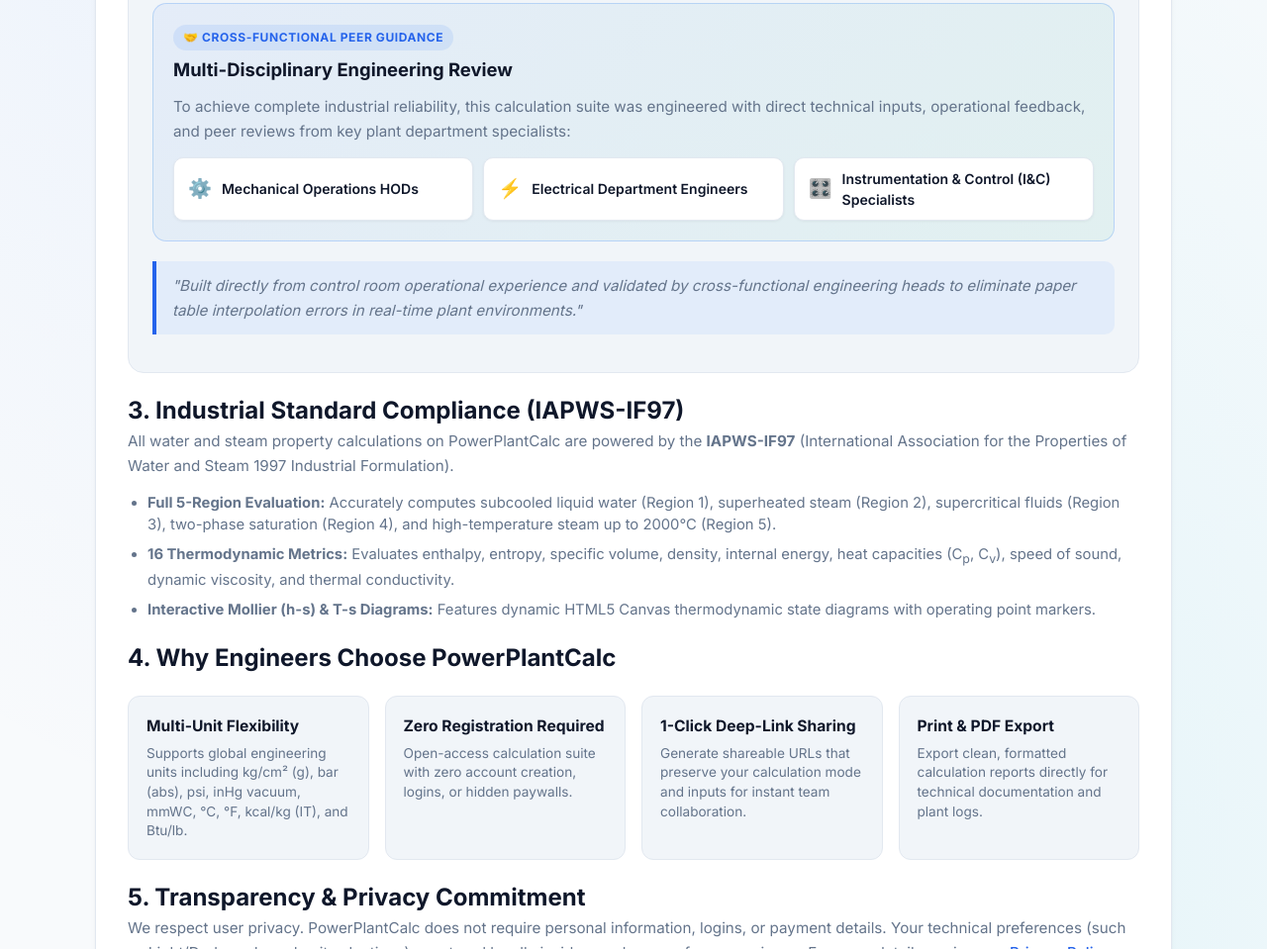
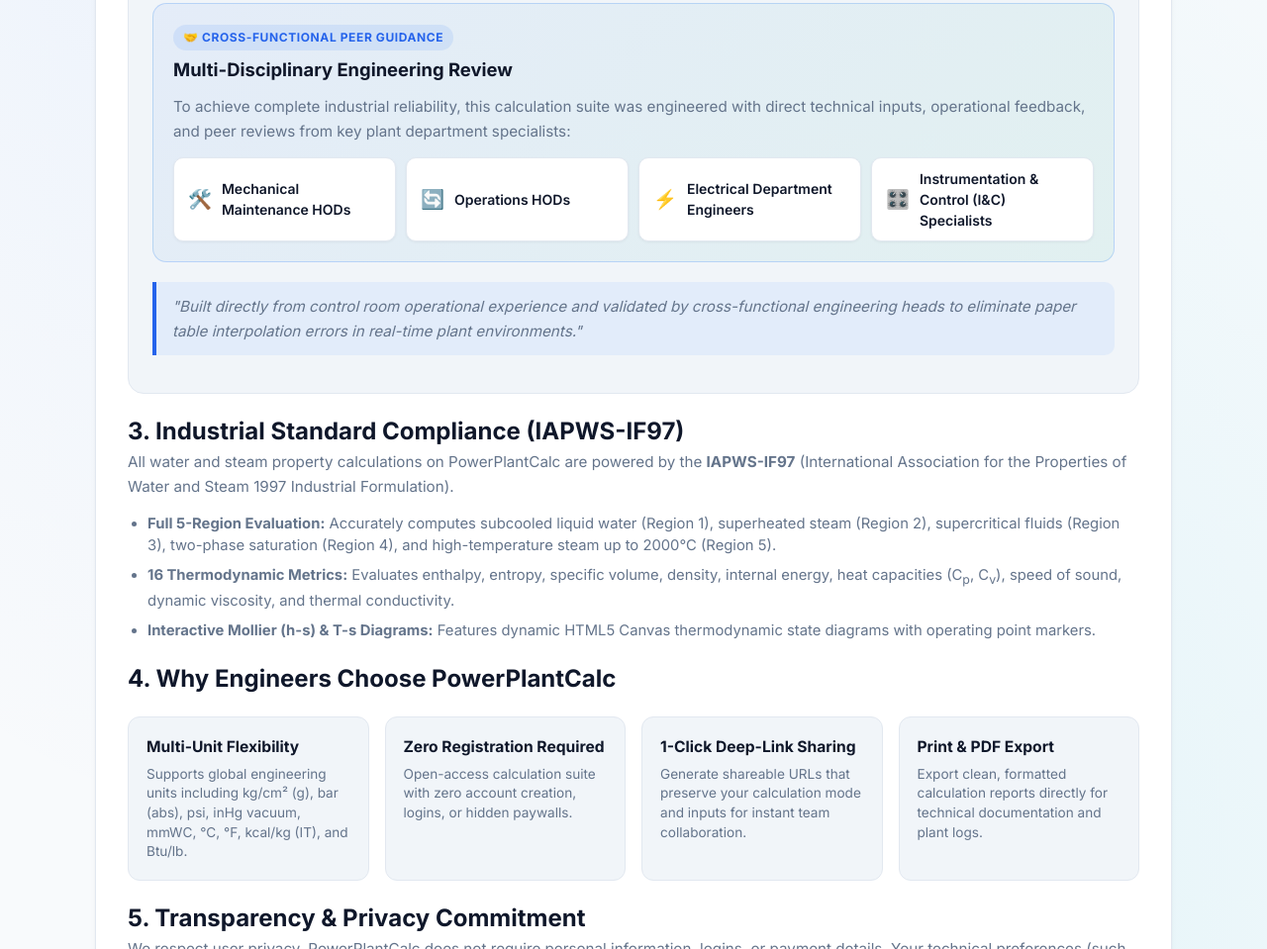
Before and after one commit to barunpandit321/powerplantcalc, a website built with Vite: page about.html in a window 1280 px wide. Shown: the part 896-1855 px from the top of the page at 99% size. Built offline with nearby package versions, Linux system fonts and the light colour scheme.

Commit message:
Separate Mechanical Maintenance HODs and Operations HODs into distinct collaboration cards

```diff
--- a/about.html
+++ b/about.html
@@ -115,8 +115,12 @@
                             </p>
                             <div class="collab-tags-grid">
                                 <div class="collab-tag">
-                                    <span class="tag-icon">⚙️</span>
-                                    <span>Mechanical Operations HODs</span>
+                                    <span class="tag-icon">🛠️</span>
+                                    <span>Mechanical Maintenance HODs</span>
+                                </div>
+                                <div class="collab-tag">
+                                    <span class="tag-icon">🔄</span>
+                                    <span>Operations HODs</span>
                                 </div>
                                 <div class="collab-tag">
                                     <span class="tag-icon">⚡</span>
```
